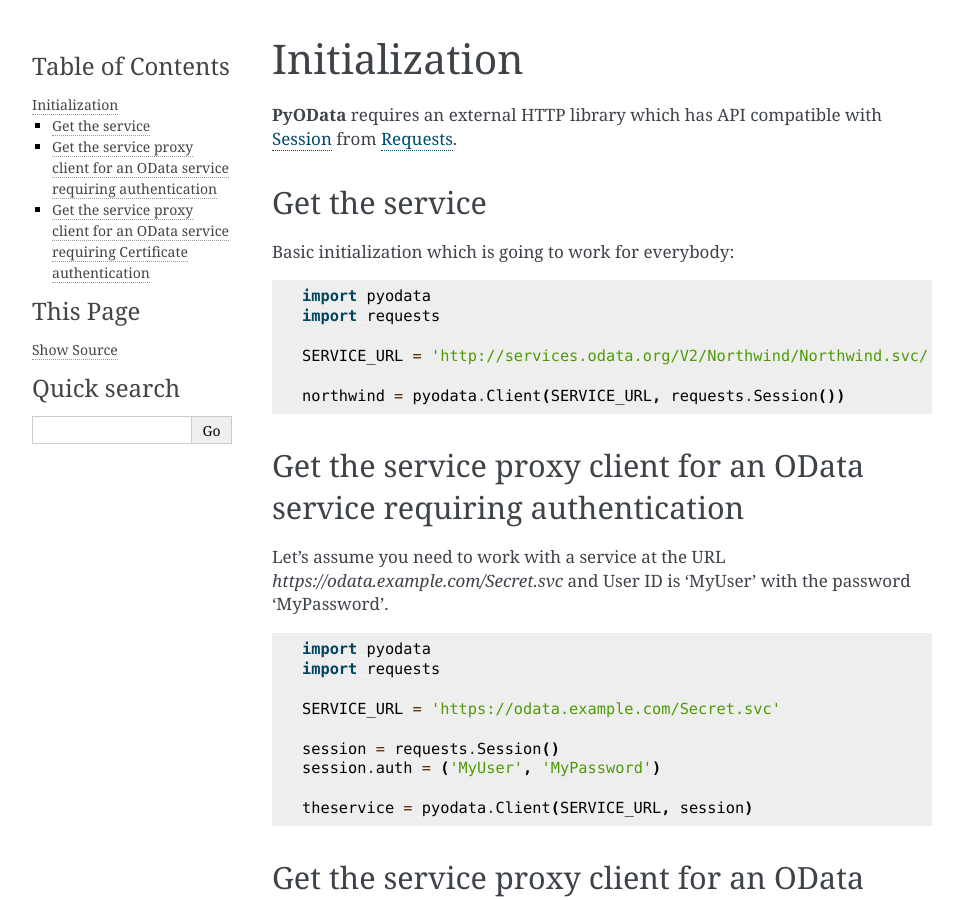
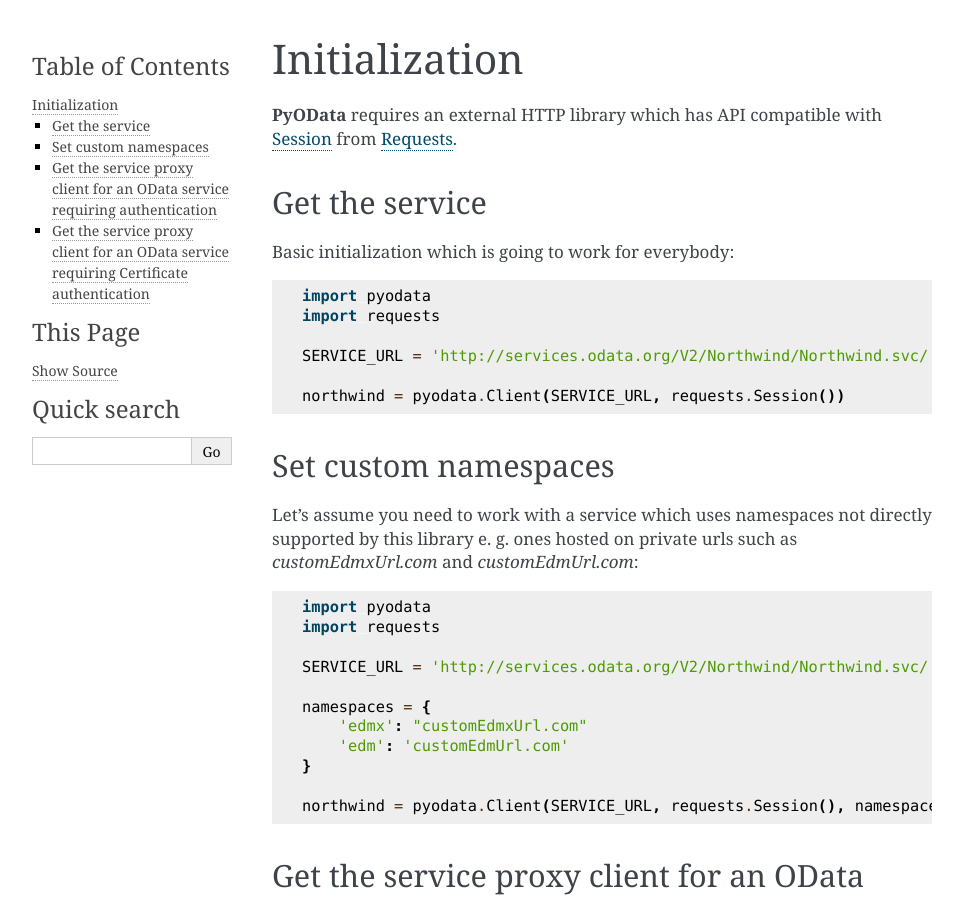
Before and after one commit to SAP/python-pyodata, a Sphinx documentation site: the page built from docs/usage/initialization.rst, in a window 1280 px wide and 900 px high. Shown: the whole window, without its empty margins (148-1111 px from the left). Built offline with Sphinx 7.4.7, drawn with Linux system fonts in a browser that asks for light colours.

Commit message:
Update documentation

```diff
--- a/docs/usage/initialization.rst
+++ b/docs/usage/initialization.rst
@@ -20,6 +20,27 @@ Basic initialization which is going to work for everybody:
     SERVICE_URL = 'http://services.odata.org/V2/Northwind/Northwind.svc/'
 
     northwind = pyodata.Client(SERVICE_URL, requests.Session())
+
+
+Set custom namespaces
+---------------------
+
+Let's assume you need to work with a service  which uses namespaces not directly supported by this library e. g. ones
+hosted on private urls such as *customEdmxUrl.com* and *customEdmUrl.com*:
+
+.. code-block:: python
+
+    import pyodata
+    import requests
+
+    SERVICE_URL = 'http://services.odata.org/V2/Northwind/Northwind.svc/'
+
+    namespaces = {
+        'edmx': "customEdmxUrl.com"
+        'edm': 'customEdmUrl.com'
+    }
+
+    northwind = pyodata.Client(SERVICE_URL, requests.Session(), namespaces=namespaces)
 
 
 Get the service proxy client for an OData service requiring authentication
```
